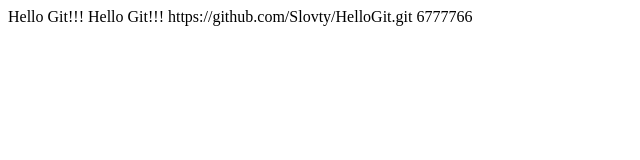
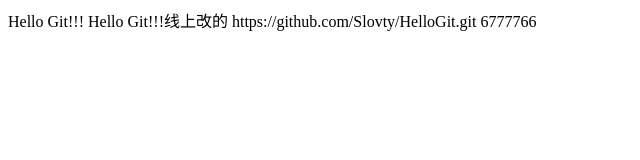
Before and after one commit to Slovty/HelloGit, a plain HTML site: page HelloGit/index.html in a window 1280 px wide. Shown: the whole page, without its empty margins (0-640 px from the left). Drawn offline with Linux system fonts and the light colour scheme.

Commit message:
线上改的

```diff
--- a/HelloGit/index.html
+++ b/HelloGit/index.html
@@ -6,7 +6,7 @@
 	</head>
 	<body>
 		Hello Git!!!
-		Hello Git!!!
+		Hello Git!!!线上改的
 		https://github.com/Slovty/HelloGit.git
 		6777766
 	</body>
```
